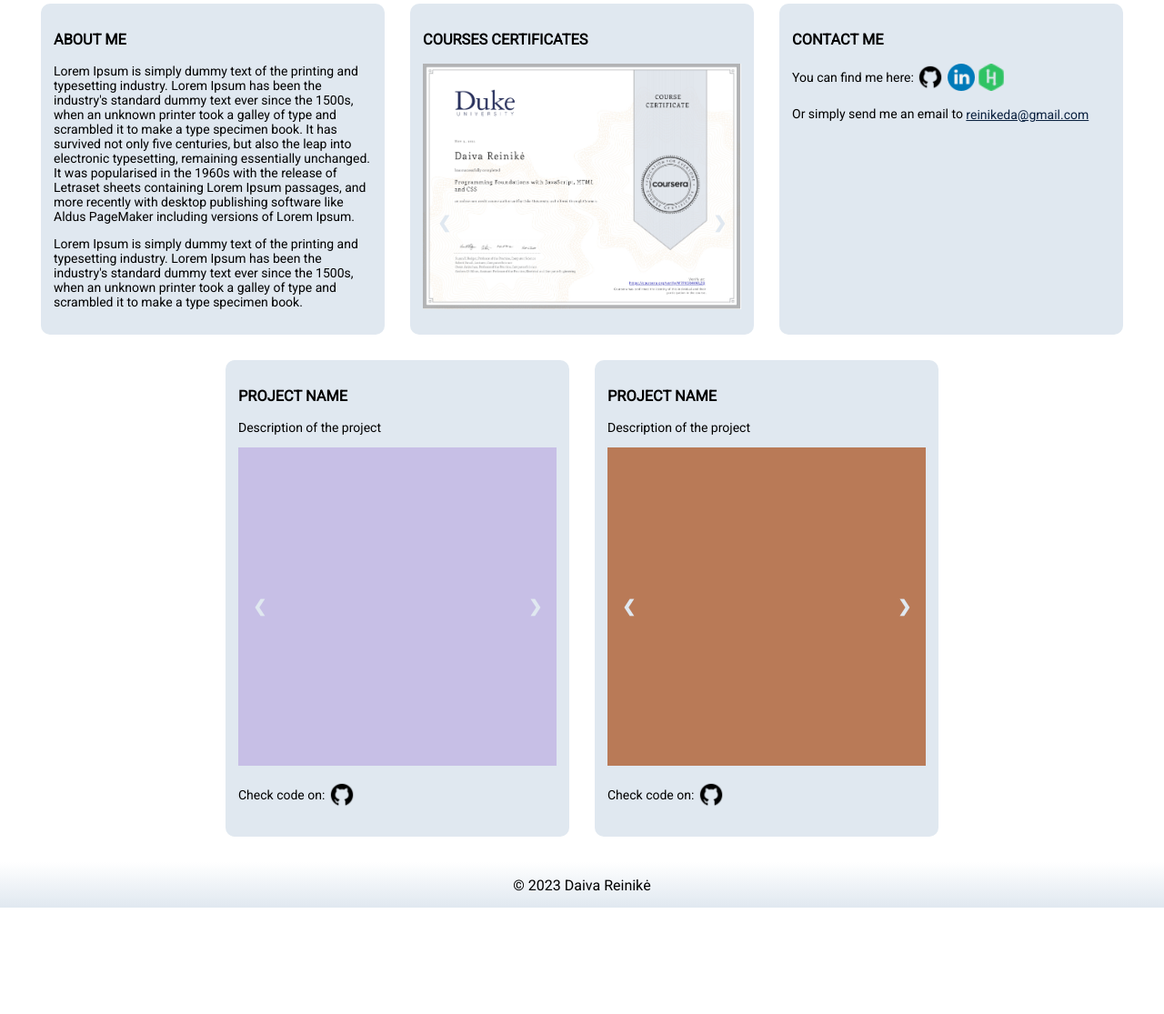
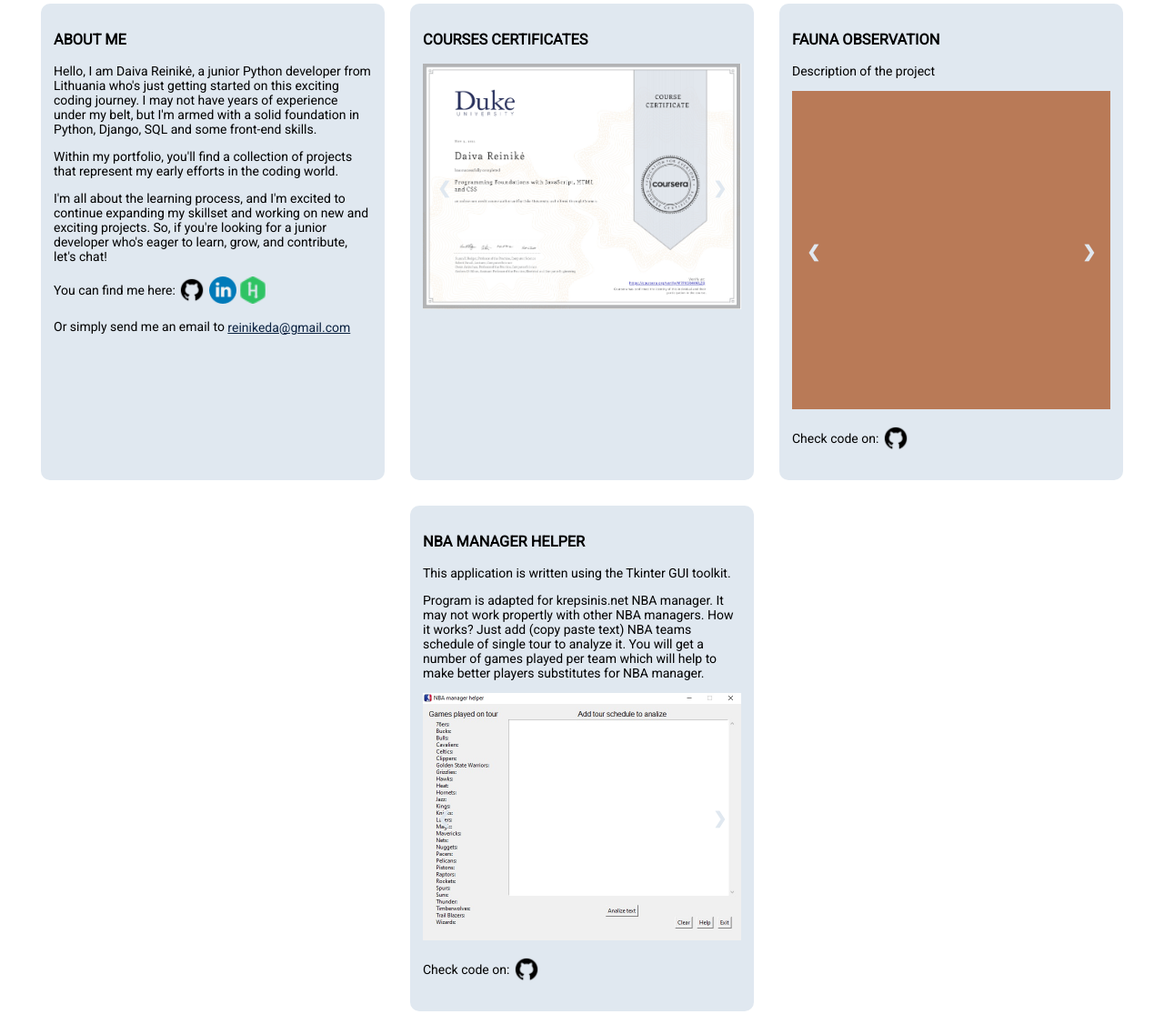
Before and after one commit to reinikeda/reinikeda.github.io, a plain HTML site: page index.html in a window 1280 px wide. Shown: the part 274-1389 px from the top of the page at 91% size. Before the commit the page ends 1272 px from the top, so only its background shows below. Drawn offline with Linux system fonts and the light colour scheme.

Commit message:
Fixed slider buttons height Added about me text Added one project info

```diff
--- a/index.html
+++ b/index.html
@@ -34,23 +34,16 @@
       <div class="main-flex">
         <div class="info-box">
           <h3>ABOUT ME</h3>
+          <p>Hello, I am Daiva Reinikė, a junior Python developer from Lithuania who's just getting started on this exciting coding journey. I may not have years of experience under my belt, but I'm armed with a solid foundation in Python, Django, SQL and some front-end skills.</p>
+          <p>Within my portfolio, you'll find a collection of projects that represent my early efforts in the coding world.</p>
+          <p>I'm all about the learning process, and I'm excited to continue expanding my skillset and working on new and exciting projects. So, if you're looking for a junior developer who's eager to learn, grow, and contribute, let's chat!</p>
           <p>
-            Lorem Ipsum is simply dummy text of the printing and typesetting
-            industry. Lorem Ipsum has been the industry's standard dummy text
-            ever since the 1500s, when an unknown printer took a galley of type
-            and scrambled it to make a type specimen book. It has survived not
-            only five centuries, but also the leap into electronic typesetting,
-            remaining essentially unchanged. It was popularised in the 1960s
-            with the release of Letraset sheets containing Lorem Ipsum passages,
-            and more recently with desktop publishing software like Aldus
-            PageMaker including versions of Lorem Ipsum.
+            You can find me here:
+            <a href="https://github.com/reinikeda" target="_blank"><img src="img/github.png" alt="github logo" /></a>
+            <a href="https://www.linkedin.com/in/daiva-reinike" target="_blank"><img src="img/linkedin.png" alt="linedin logo" /></a>
+            <a href="https://www.hackerrank.com/reinikeda" target="_blank"><img src="img/hackerrank.png" alt="hackerrank logo" /></a>
           </p>
-          <p>
-            Lorem Ipsum is simply dummy text of the printing and typesetting
-            industry. Lorem Ipsum has been the industry's standard dummy text
-            ever since the 1500s, when an unknown printer took a galley of type
-            and scrambled it to make a type specimen book.
-          </p>
+          <p>Or simply send me an email to <a href="mailto: reinikeda@gmail.com">reinikeda@gmail.com</a></p>
         </div>
         <div class="info-box">
           <h3>COURSES CERTIFICATES</h3>
@@ -79,40 +72,9 @@
             </div>
           </div>
         </div>
-        <div class="info-box">
-          <h3>CONTACT ME</h3>
-          <p>
-            You can find me here:
-            <a href="https://github.com/reinikeda" target="_blank"><img src="img/github.png" alt="github logo" /></a>
-            <a href="https://www.linkedin.com/in/daiva-reinike" target="_blank"><img src="img/linkedin.png" alt="linedin logo" /></a>
-            <a href="https://www.hackerrank.com/reinikeda" target="_blank"><img src="img/hackerrank.png" alt="hackerrank logo" /></a>
-          </p>
-          <p>Or simply send me an email to <a href="mailto: reinikeda@gmail.com">reinikeda@gmail.com</a></p>
-        </div>
         <!-- PROJECT BOX -->
         <div class="info-box">
-          <h3>PROJECT NAME</h3>
-          <p>Description of the project</p>
-          <div class="slider-container">
-            <div class="slides-2 fade">
-              <img src="img/screenshots/example1.jpg" alt="first slide"/>
-            </div>
-            <div class="slides-2 fade">
-              <img src="img/screenshots/example2.jpg" alt="second slide"/>
-            </div>
-            <div class="slides-2 fade">
-              <img src="img/screenshots/example3.jpg" alt="third slide"/>
-            </div>
-            <div class="button-container">
-              <a class="button button-prev" onclick="plusSlides(-1, 1)">&#10094;</a>
-              <a class="button button-next" onclick="plusSlides(1, 1)">&#10095;</a>
-            </div>
-          </div>
-          <p>Check code on: <a href="https://github.com/reinikeda" target="_blank"><img src="img/github.png" /></a></p>
-        </div>
-        <!-- PROJECT BOX -->
-        <div class="info-box">
-          <h3>PROJECT NAME</h3>
+          <h3>FAUNA OBSERVATION</h3>
           <p>Description of the project</p>
           <div class="slider-container">
             <div class="slides-3 fade">
@@ -128,6 +90,25 @@
           </div>
           <p>Check code on: <a href="https://github.com/reinikeda" target="_blank"><img src="img/github.png" /></a></p>
         </div>
+        <!-- PROJECT BOX -->
+        <div class="info-box">
+          <h3>NBA MANAGER HELPER</h3>
+          <p>This application is written using the Tkinter GUI toolkit.</p>
+          <p>Program is adapted for krepsinis.net NBA manager. It may not work propertly with other NBA managers. How it works? Just add (copy paste text) NBA teams schedule of single tour to analyze it. You will get a number of games played per team which will help to make better players substitutes for NBA manager.</p>
+          <div class="slider-container">
+            <div class="slides-2 fade">
+              <img src="img/screenshots/nba1.jpg" alt="NBA manager helper"/>
+            </div>
+            <div class="slides-2 fade">
+              <img src="img/screenshots/nba2.jpg" alt="NBA manager helper"/>
+            </div>
+            <div class="button-container">
+              <a class="button button-prev" onclick="plusSlides(-1, 1)">&#10094;</a>
+              <a class="button button-next" onclick="plusSlides(1, 1)">&#10095;</a>
+            </div>
+          </div>
+          <p>Check code on: <a href="https://github.com/reinikeda/nba_manager_helper" target="_blank"><img src="img/github.png" /></a></p>
+        </div>
       </div>
       <script src="slider.js"></script>
     </main>
--- a/style.css
+++ b/style.css
@@ -31,6 +31,7 @@ h4 {
 }
 div img {
   width: 350px;
+  height: auto;
 }
 p a {
   vertical-align: middle;
@@ -117,13 +118,14 @@ a {
   position: absolute;
   left: 0;
   right: 0;
+  height: 100%;
 }
 .button {
   display: flex;
   align-items: center;
   cursor: pointer;
   position: absolute;
-  height: 350px;
+  height: 100%;
   padding: 0 16px 0 16px;
   color: #e0e8f0;
   font-weight: bold;
```
Also changed, not shown: img/screenshots/nba1.jpg (added), img/screenshots/nba2.jpg (added).
